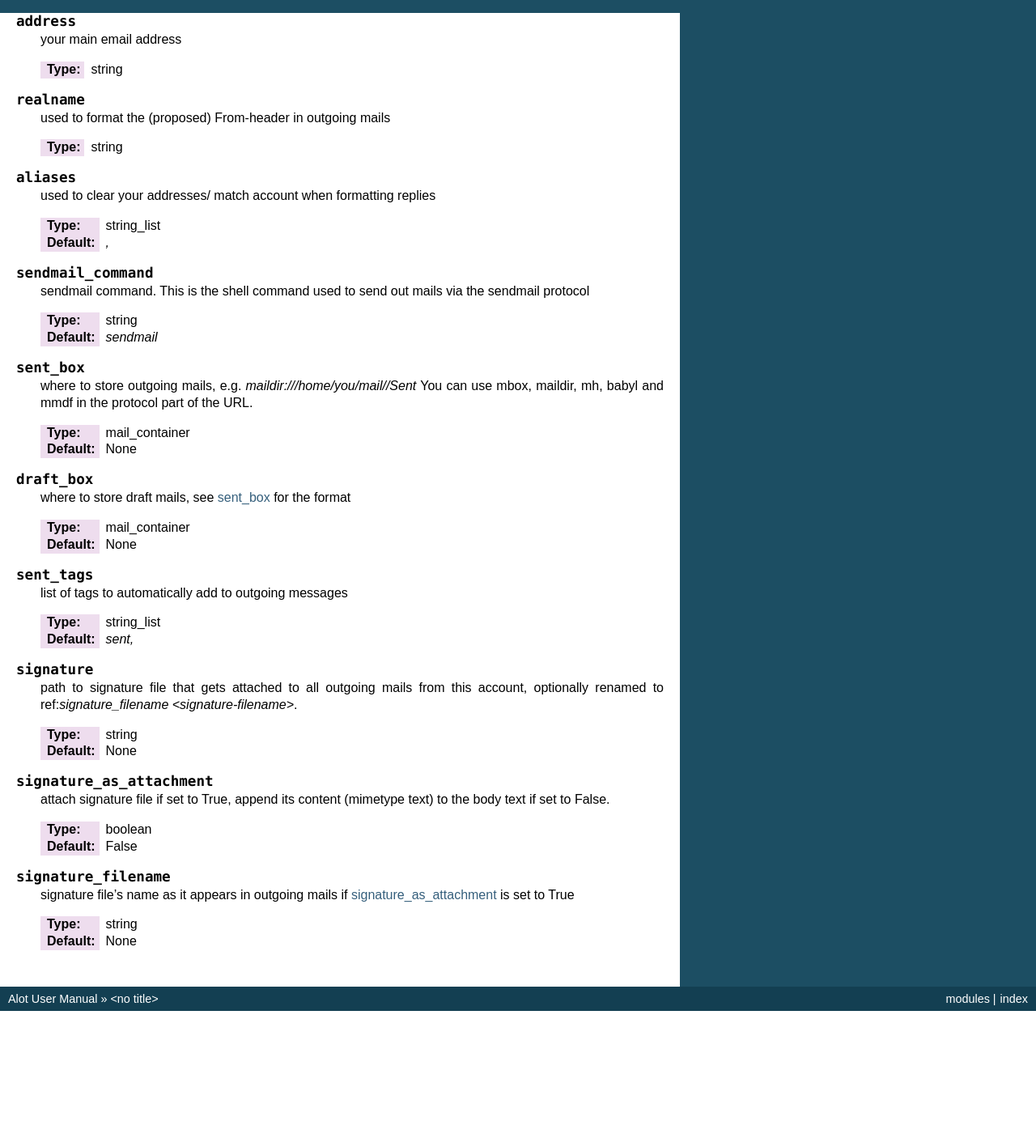
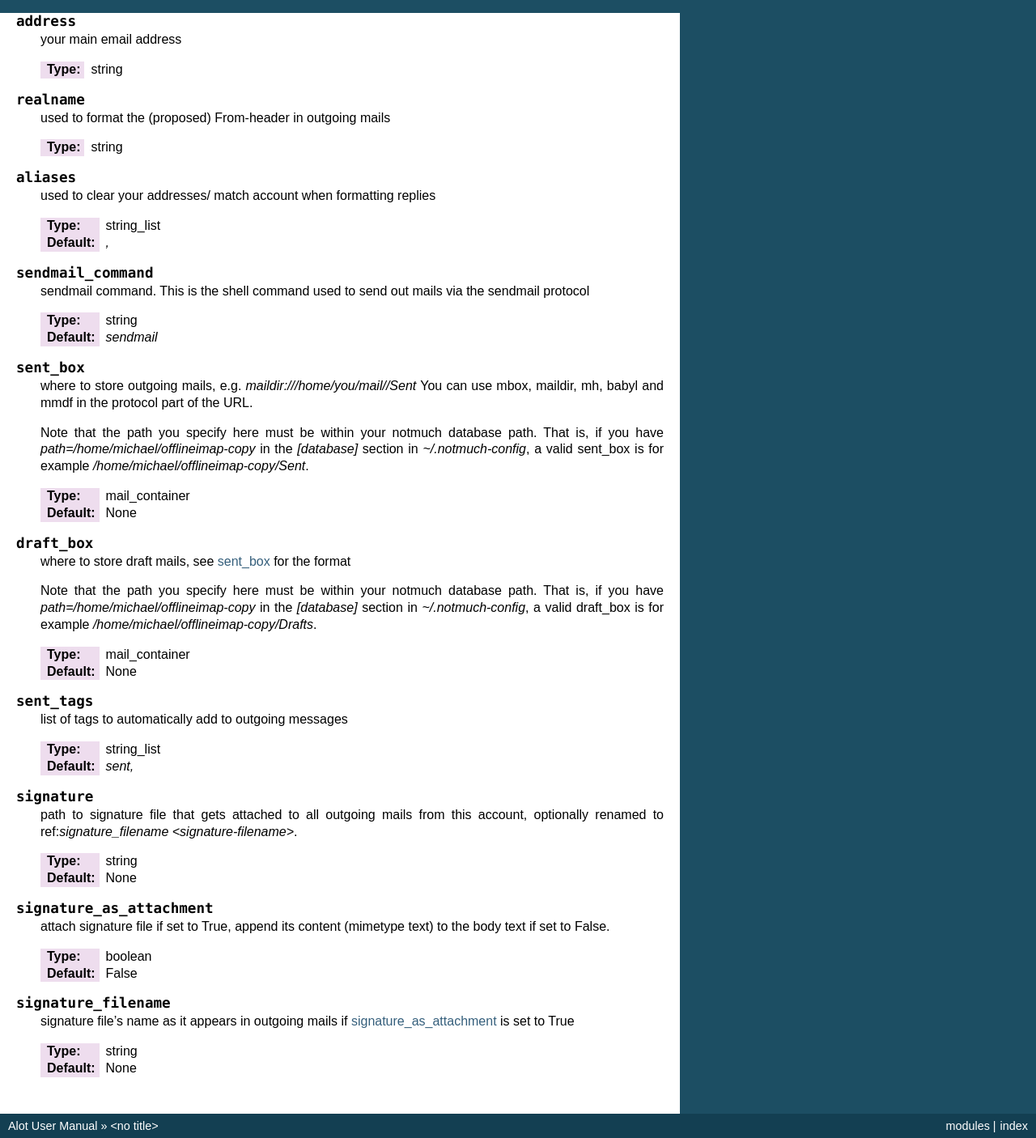
Before and after one commit to pazz/alot, a Sphinx documentation site: the page built from docs/source/configuration/accounts_table.rst, in a window 1280 px wide. Shown: the whole page at 81% size. Built offline with Sphinx 7.4.7, drawn with Linux system fonts in a browser that asks for light colours; before the commit the page ends 1249 px from its top, so only the background shows below that.

Commit message:
Mention that sent_box and draft_box must be within the notmuch database path

```diff
--- a/docs/source/configuration/accounts_table.rst
+++ b/docs/source/configuration/accounts_table.rst
@@ -1,4 +1,3 @@
-
 .. _address:
 
 .. describe:: address
@@ -42,6 +41,11 @@
     where to store outgoing mails, e.g. `maildir:///home/you/mail//Sent`
     You can use mbox, maildir, mh, babyl and mmdf in the protocol part of the URL.
 
+    Note that the path you specify here must be within your notmuch database path.
+    That is, if you have `path=/home/michael/offlineimap-copy` in the `[database]`
+    section in `~/.notmuch-config`, a valid sent_box is for example
+    `/home/michael/offlineimap-copy/Sent`.
+
     :type: mail_container
     :default: None
 
@@ -51,6 +55,11 @@
 .. describe:: draft_box
 
     where to store draft mails, see :ref:`sent_box <sent-box>` for the format
+
+    Note that the path you specify here must be within your notmuch database path.
+    That is, if you have `path=/home/michael/offlineimap-copy` in the `[database]`
+    section in `~/.notmuch-config`, a valid draft_box is for example
+    `/home/michael/offlineimap-copy/Drafts`.
 
     :type: mail_container
     :default: None
```
